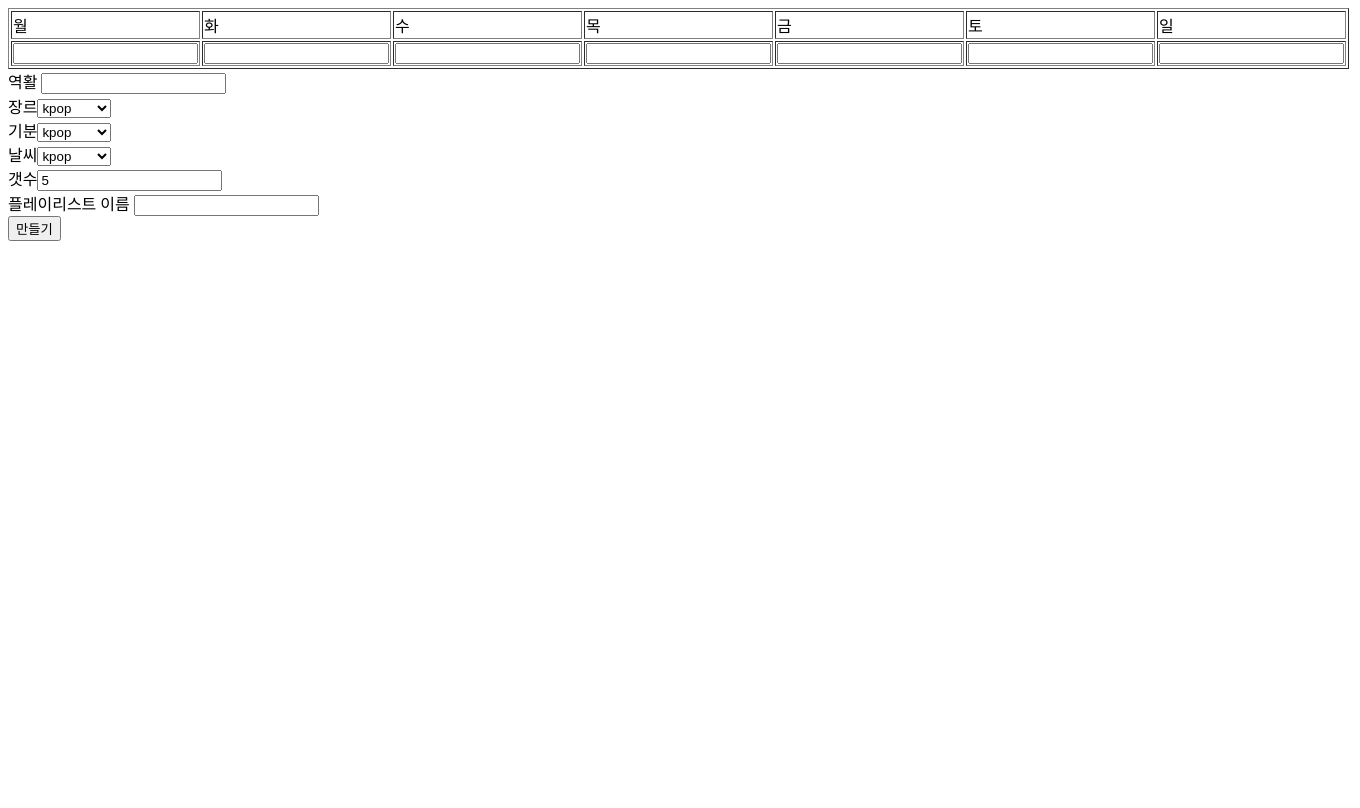
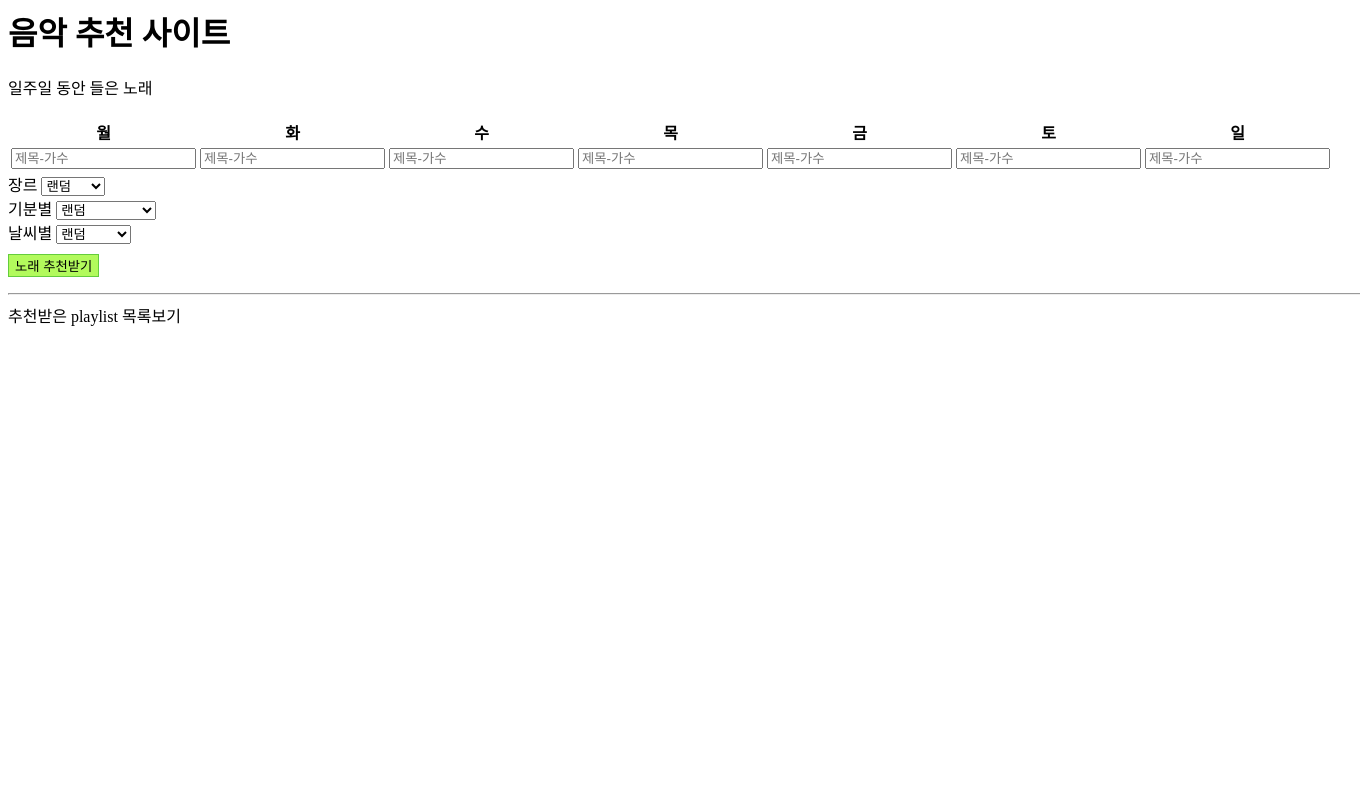
Before and after one commit to BPT0/PWP_cwud, a Flask app: page / in a window 1360 px wide. Before the commit the page ends 241 px from the top, so only its background shows below. Run offline with Flask 3, Linux system fonts and the light colour scheme.

```diff
--- a/templates/listmusic.html
+++ b/templates/listmusic.html
@@ -1,87 +1,84 @@
-<!DOCTYPE html>
-<html lang="ko">
-<head>
-    <meta charset="UTF-8">
-    <title>questionMusic</title>
+<html>
+        <head><title>음악추천</title>
+        <style>
+
+            html, body {
+                width: 100%;
+                height: 100%;
+            }
+            #musicSubmit{
+                margin-top: 10px;
+                background-color: #B2FA5C;
+                border: 1px solid #64CD3C;
+            }
+            #musicSubmit:hover{
+                cursor: pointer;
+            }
+
+        </style>
         </head>
-
-<body>
-
-<form action="/recomment">
-
-  <html>
-    <body>
-      <table border="1">
-        <tr>
-          <td>월</td>
-          <td>화</td>
-          <td>수</td>
-          <td>목</td>
-          <td>금</td>
-          <td>토</td>
-          <td>일</td>
+        <body id="wrapper">
+            <h1>음악 추천 사이트</h1>
+            <div>일주일 동안 들은 노래</div>
+            <br>
+            <form action=/gpt>
+                <table class="myMusicTable">
+                    <thead>
+                    <tr><th>월</th><th>화</th><th>수</th><th>목</th><th>금</th><th>토</th><th>일</th></tr>
+                    </thead>
+                    <tbody>
+                        <tr><td><input id="music" type="text" name="myMusicMon" placeholder="제목-가수"></td>
+                            <td><input id="music" type="text" name="myMusicTue" placeholder="제목-가수"></td>
+                            <td><input id="music" type="text" name="myMusicWed" placeholder="제목-가수"></td>
+                            <td><input id="music" type="text" name="myMusicThu" placeholder="제목-가수"></td>
+                            <td><input id="music" type="text" name="myMusicFri" placeholder="제목-가수"></td>
+                            <td><input id="music" type="text" name="myMusicSat" placeholder="제목-가수"></td>
+                            <td><input id="music" type="text" name="myMusicSun" placeholder="제목-가수"></td>
                         </tr>
-        <tr>
-          <td>
-            <input type="text" name="mon">
-          </td>
-          <td>
-           <input type="text" name="tue">
-          </td>
-          <td>
-            <input type="text" name="wes">
-          </td>
-          <td>
-            <input type="text" name="thu">
-          </td>
-          <td>
-            <input type="text" name="fri">
-          </td>
-          <td>
-            <input type="text" name="sat">
-          </td>
-          <td>
-            <input type="text" name="sun">
-          </td>
-        </tr>
+                    </tbody>
                 </table>
-    </body>
-  </html>
-
-  역활 <input name="role">  </br>
-
-  장르<select name=jenre>
-    <option value="kpopp">kpop</option>
-    <option value="jazz">jazz</option>
-    <option value="popsong">popsong</option>
-    <option value="classic">classic</option>
-  </select> </br>
-
-  기분<select name=feel>
-    <option value="kpopp">kpop</option>
-    <option value="jazz">jazz</option>
-    <option value="popsong">popsong</option>
-    <option value="classic">classic</option>
-  </select> </br>
-
-  날씨<select name=weather>
-    <option value="kpopp">kpop</option>
-    <option value="jazz">jazz</option>
-    <option value="popsong">popsong</option>
-    <option value="classic">classic</option>
-  </select> </br>
-
-  갯수<input name="num" value="5"> </br>
-
-  플레이리스트 이름 <input name="playlistName"> </br>
-
-  <input type="submit" value="만들기">
-
+                <div>
+                    장르
+                    <select name=genre>
+                        <option value="랜덤하게">랜덤</option>
+                        <option value="POP">팝송</option>
+                        <option value="K-POP">K-POP</option>
+                        <option value="발라드">발라드</option>
+                        <option value="힙합">힙합</option>
+                        <option value="트로트">트로트</option>
+                    </select>
+                </div>
+                <div>
+                    기분별
+                    <select name=feeling>
+                        <option value="랜덤하게">랜덤</option>
+                        <option value="신날 때">신나는</option>
+                        <option value="우울할 때">우울한</option>
+                        <option value="설렐 때">설레는</option>
+                        <option value="외로울 때">외로운</option>
+                        <option value="스트레스 받을 때">스트레스 받은</option>
+                        <option value="피곤할 때">피곤한</option>
+                    </select>
+                </div>
+                <div>
+                    날씨별
+                    <select name=weather>
+                        <option value="관계없이">랜덤</option>
+                        <option value="맑을 때">맑은 날</option>
+                        <option value="비올 때">비오는 날</option>
+                        <option value="봄일때 ">봄</option>
+                        <option value="여름일때">여름</option>
+                        <option value="가을일때">가을</option>
+                        <option value="겨울일때">겨울</option>
+                    </select>
+                </div>
+                <input id="musicSubmit" type=submit value='노래 추천받기' />
+                <br>
             </form>
-
+            <hr>
+            <div>추천받은 playlist 목록보기</div>
             {% for file in files  %}
                 <a href="readmusic/{{file}}"> {{file}}  </a> <br/>
             {% endfor  %}
-
         </body>
         </html>
```
Also changed, not shown: musicrec.py (added, +135 -0 lines), templates/_.html (added, +87 -0 lines), templates/__.html (added, +8 -0 lines), templates/readmusic.html (+52 -8 lines), _.py (renamed from main_music.py), 3 other files. Lines whose indentation alone changed are shown as unchanged.
